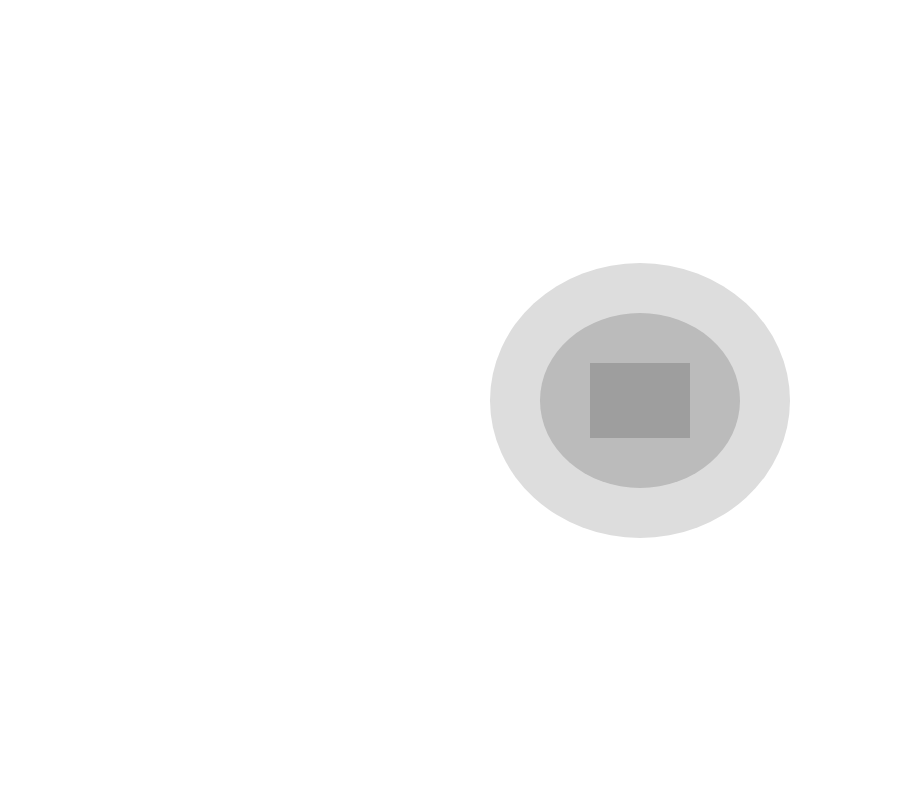
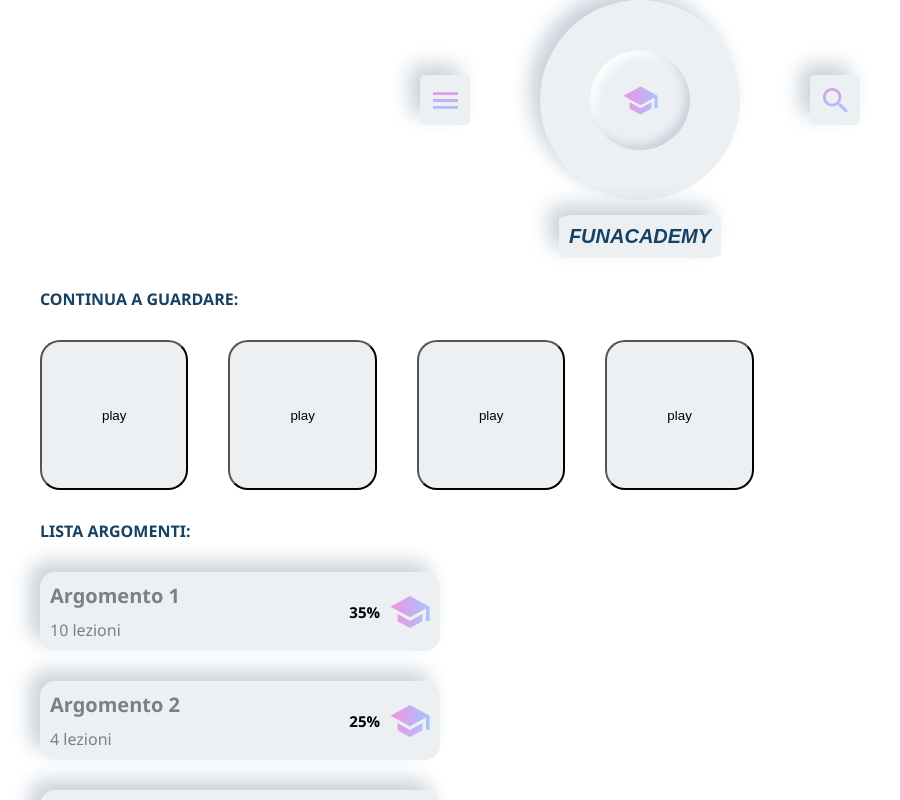
Before and after one commit to casiimir/fun-trade, a Next.js app: page /funAcademy in a window 1280 px wide. Shown: the whole page, without its empty margins (0-900 px from the left). Built offline with nearby package versions, Linux system fonts and the light colour scheme; grey boxes are pictures that could not be loaded.

Commit message:
feat:create static funacademy section

```diff
--- /dev/null
+++ b/src/pages/funAcademy.js
@@ -0,0 +1,82 @@
+import React from 'react';
+import Image from 'next/image';
+import styles from '@/styles/FunAcademy.module.scss';
+
+
+import school from "@/assets/iconsProject/school.svg";
+import search from "@/assets/iconsProject/search.svg";
+import hamburger from "@/assets/iconsProject/hamburger.svg";
+
+export default function FunAcademy() {
+    return (
+        <>
+        <div className={styles.container}>
+            <button className={styles.hamburgerButton}>
+                <Image src={hamburger} alt="Menu" width={25} height={25} />
+            </button>
+            <div className={styles.outerCircle}>
+                <div className={styles.innerCircle}>
+                    <Image src={school} alt="School logo" width={35} height={35} />
+                </div>
+            </div>
+            <button className={styles.searchButton}>
+                <Image src={search} alt="Search" width={25} height={25} />
+            </button>
+        </div>
+        <div className={styles.container1}>
+                <button className={styles.neumorphicButton}>
+                    <h2 className={styles.heading1}>FUNACADEMY</h2>
+                </button>
+            </div>
+            <h2 className={styles.heading2} >CONTINUA A GUARDARE:</h2>
+            <div className={styles.videoContainer}>
+                <button className={styles.video}>play</button>
+                <button className={styles.video}>play</button>
+                <button className={styles.video}>play</button>
+                <button className={styles.video}>play</button>
+            </div>
+            <h2 className={styles.heading2} >LISTA ARGOMENTI:</h2>
+            <div className={styles.cardArgoment}>
+                <div className={styles.lessonArgoment}>
+                    <h2 className={styles.topic}>Argomento 1</h2>
+                    <p className={styles.lessonCount}>10 lezioni</p>
+                </div>
+                        <div className={styles.progressArgoment}>
+                            <p className={styles.progressPercent}>35%</p>
+                            <Image src={school} alt="Progress icon" width={25} height={25} />
+                </div>
+            </div>
+            <div className={styles.cardArgoment}>
+                <div className={styles.lessonArgoment}>
+                    <h2 className={styles.topic}>Argomento 2</h2>
+                    <p className={styles.lessonCount}>4 lezioni</p>
+                </div>
+                        <div className={styles.progressArgoment}>
+                            <p className={styles.progressPercent}>25%</p>
+                            <Image src={school} alt="Progress icon" width={25} height={25} />
+                </div>
+            </div>
+            <div className={styles.cardArgoment}>
+                <div className={styles.lessonArgoment}>
+                    <h2 className={styles.topic}>Argomento 3</h2>
+                    <p className={styles.lessonCount}>23 lezioni</p>
+                </div>
+                        <div className={styles.progressArgoment}>
+                            <p className={styles.progressPercent}>67%</p>
+                            <Image src={school} alt="Progress icon" width={25} height={25} />
+                </div>
+            </div>
+            <div className={styles.cardArgoment}>
+                <div className={styles.lessonArgoment}>
+                    <h2 className={styles.topic}>Argomento 4</h2>
+                    <p className={styles.lessonCount}>6 lezioni</p>
+                </div>
+                        <div className={styles.progressArgoment}>
+                            <p className={styles.progressPercent}>99%</p>
+                            <Image src={school} alt="Progress icon" width={25} height={25} />
+                </div>
+            </div>
+
+        </>
+    );
+}
--- a/src/pages/funAcademy.jsx
+++ /dev/null
@@ -1,23 +0,0 @@
-import React from 'react';
-import Image from 'next/image';
-import styles from '@/styles/FunAcademy.module.scss';
-
-const FunAcademy = () => {
-    return (
-        <div className={styles.container}>
-            <div className={styles.outerCircle}>
-                <div className={styles.innerCircle}>
-                    <Image
-                        src="/assets/iconsProject/school.svg"
-                        alt='Logo'
-                        width={500}
-                        height={500}
-                        className={styles.logo}
-                    />
-                </div>
-            </div>
-        </div>
-    );
-}
-
-export default FunAcademy;
--- a/src/styles/FunAcademy.module.scss
+++ b/src/styles/FunAcademy.module.scss
@@ -1,29 +1,182 @@
 .container {
+  display: flex;
+  justify-content: center;
+  align-items: center;
+}
+
+.outerCircle {
+  background: #ECF0F3;
+  border-radius: 50%;
+
+  padding: 50px;
+  display: flex;
+  justify-content: center;
+  align-items: center;
+  box-shadow:  -10px -10px 20px #C8D1DA,
+                10px 10px 20px #ffffff;
+}
+
+.innerCircle {
+  background: #ECF0F3;
+  border-radius: 50%;
+  height: 60px;
+  width: 60px;
+  padding: 50px;
+  display: flex;
+  justify-content: center;
+  align-items: center;
+  box-shadow:   inset -5px -5px 10px #C8D1DA,
+                inset 5px 5px 10px #ffffff;
+}
+.hamburgerButton, .searchButton {
+  background: #ECF0F3;
+  border: none;
+  height: 50px;
+  width: 50px;
+  border-radius: 10%;
+  box-shadow:  -10px -10px 20px #C8D1DA,
+                10px 10px 20px #ffffff;
+  outline: none;
+  transition: all 0.5s ease-in-out;
+  display: flex;
+  justify-content: center;
+  align-items: center;
+  margin: 0 70px;
+}
+
+.hamburgerButton:active, .searchButton:active {
+  box-shadow: inset -5px -5px 10px #C8D1DA,
+              inset 5px 5px 10px #ffffff;
+}
+
+
+.logo {
+  width: 100px;
+  height: auto;
+}
+
+.container1 {
+  display: flex;
+  justify-content: center;
+  align-items: center;
+  margin-top: 15px;
+}
+
+.neumorphicButton {
+  background: #ECF0F3;
+  border: none;
+  border-radius: 10%;
+  box-shadow:  -10px -10px 20px #C8D1DA,
+                10px 10px 20px #ffffff;
+  transition: all 0.5s ease-in-out;
+  outline: none;
+  padding: 10px;
+}
+
+.neumorphicButton:active {
+  box-shadow: inset -5px -5px 10px #C8D1DA,
+              inset 5px 5px 10px #ffffff;
+}
+.heading1 {
+  font-size: 1.5em;
+  text-align: center;
+  color:#154162
+}
+
+.heading2 {
+  font-size: 1em;
+  margin-top: 30px;
+  margin-left: 40px;
+  color:#154162
+}
+
+.videoContainer{
+  width: 100%;  // oppure una larghezza specifica
+  height: 150px;
+  margin-top: 30px;
+  overflow-x: scroll;
+  display: flex;
+
+  .video{
     display: flex;
     justify-content: center;
     align-items: center;
-    height: 100vh;
+    background: #ECF0F3;
+    padding: 60px;
+    margin-left: 40px;
+    border-radius: 20px;
+    outline: none;
+  }
+}
+
+// lista argomenti:
+.cardArgoment {
+  display: flex;
+  justify-content: space-between;
+  width: 400px;
+  padding: 10px;
+  margin-top: 30px;
+  margin-left: 40px;
+  border-radius: 15px;
+  background: #ECF0F3;
+  box-shadow:  -10px -10px 20px #C8D1DA, 10px 10px 20px #ffffff;
+  margin-bottom: 20px;
+
+  .lessonArgoment {
+    display: flex;
+    flex-direction: column;
+    justify-content: space-between;
+    color: #7e7f80;
+    font-size: 12px;
+
+    .topic {
+      font-size: 20px;
+      margin-bottom: 10px;
+      font-weight: bold;
+    }
+
+    .lessonCount {
+      font-size: 16px;
+      color: #7e7f80;
+    }
   }
 
+  .progressArgoment {
+    display: flex;
+    align-items: center;
+
+    .progressPercent {
+      font-size: 15px;
+      font-weight: bold;
+      margin-right: 10px;
+    }
+
+    img {
+      width: 40px;
+      height: 40px;
+    }
+  }
+}
+
+
+
+
+
+
+
+
+
+// Media Query per visualizzazione mobile
+@media (max-width: 768px) {
   .outerCircle {
-    background: #ddd;
-    border-radius: 50%;
-    padding: 50px;
-    display: flex;
-    justify-content: center;
-    align-items: center;
+    padding: 30px;
   }
 
   .innerCircle {
-    background: #bbb;
-    border-radius: 50%;
-    padding: 50px;
-    display: flex;
-    justify-content: center;
-    align-items: center;
+    padding: 30px;
   }
 
   .logo {
-    width: 100px;
-    height: auto;
+    width: 70px;
   }
+}
```
Also changed, not shown: .eslintrc.json (deleted).
